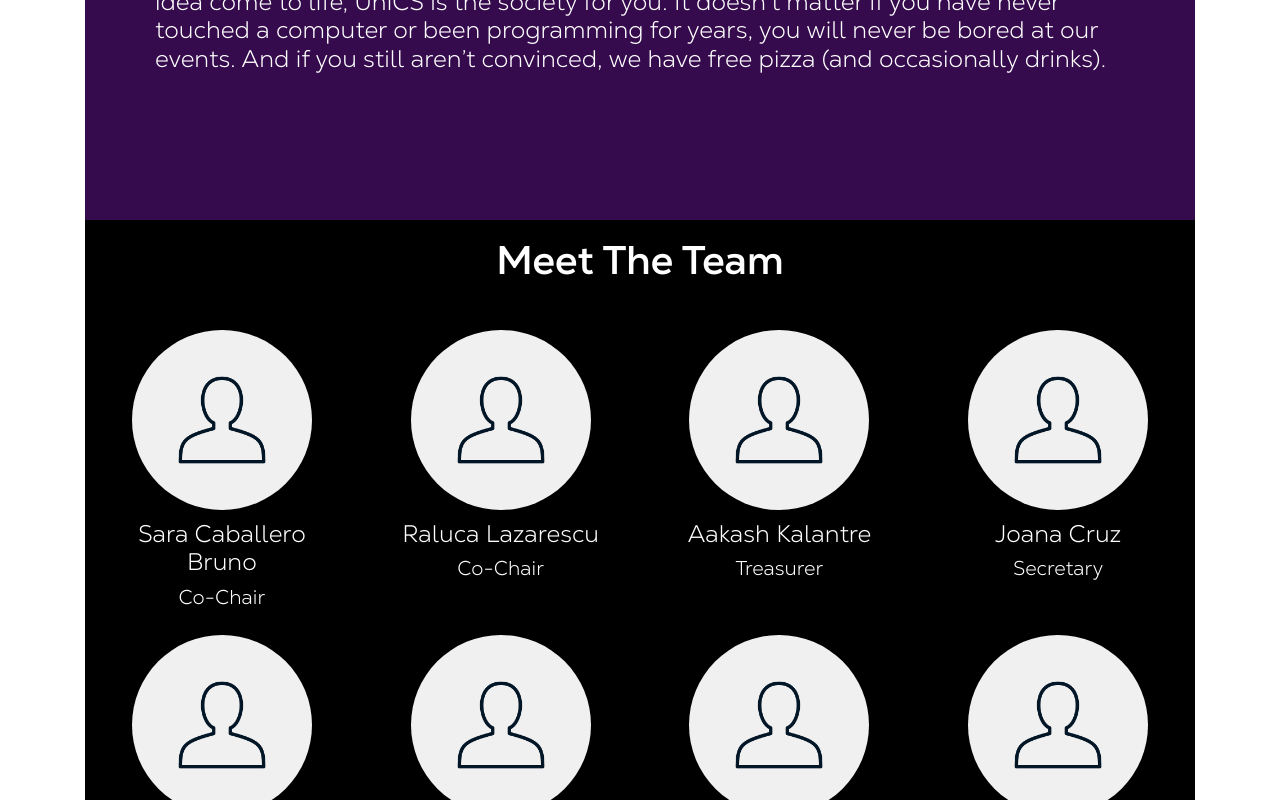
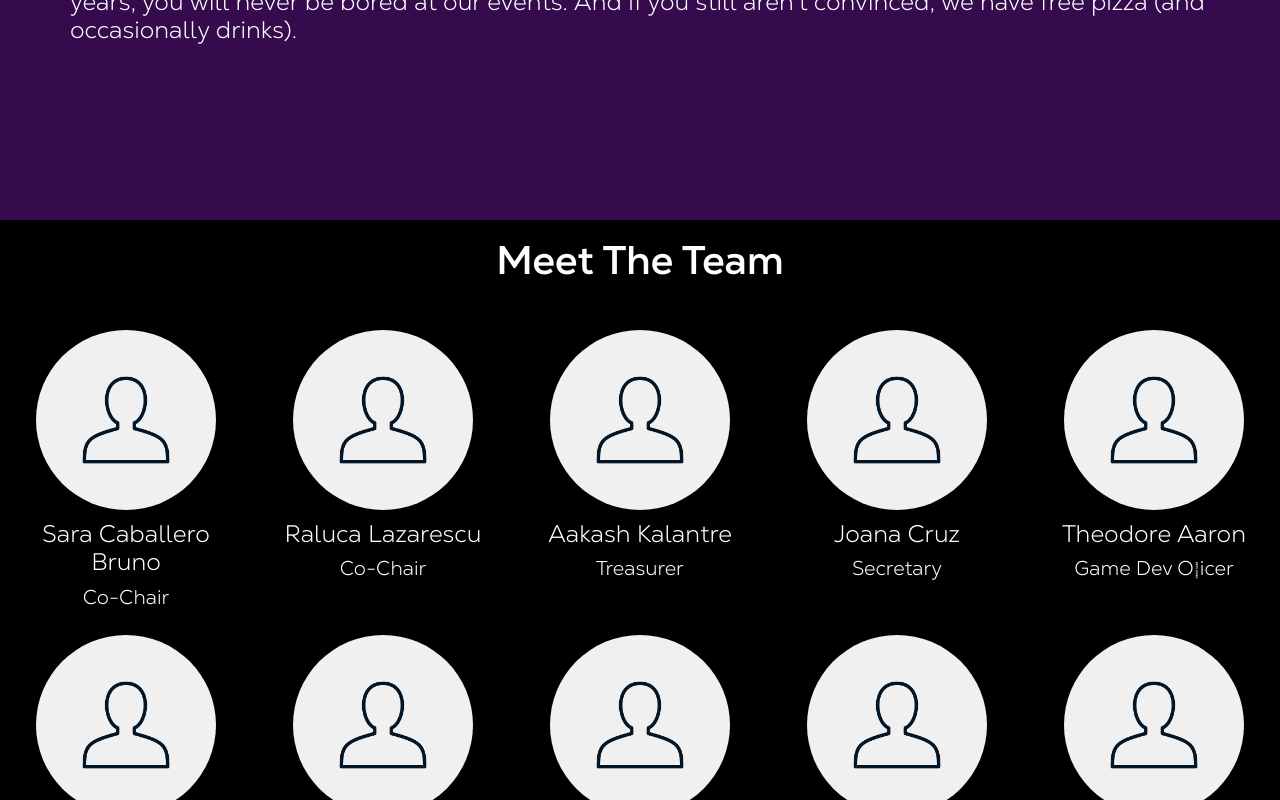
Before and after one commit to unicsmcr/unicsmcr.com-2019, a React (Create React App) app: page / in a window 1280 px wide. Shown: the part 1055-1855 px from the top of the page. Built offline with nearby package versions, Linux system fonts and the light colour scheme.

Commit message:
Fix full width page background colour

```diff
--- a/src/home.css
+++ b/src/home.css
@@ -1,21 +1,27 @@
-.divBlack, .divPurple {
+div.container {
+    max-width: none;
+    padding: 0 0 0 0;
+}
+
+.divBlack,
+.divPurple {
     width: 100%;
     position: relative;
     /* margin-left: -50vw;
     left: 50%; */
     font-family: "Nexa Light";
-    min-height:600px;
+    min-height: 600px;
     padding-bottom: 20px;
     /* box-sizing: border-box; */
 }
 
 .divBlack {
-    background-color:black;
+    background-color: black;
 }
 
 
 .divPurple {
-    background-color:#350B4D;
+    background-color: #350B4D;
 }
 
 
@@ -30,7 +36,8 @@
     grid-gap: 5px;
     grid-template-columns: repeat(auto-fit, minmax(250px, 1fr));
     grid-template-rows: repeat(2, 300px);
-  }
+}
+
 .grid-item-home {
     padding: 20px;
     text-align: center;
```
